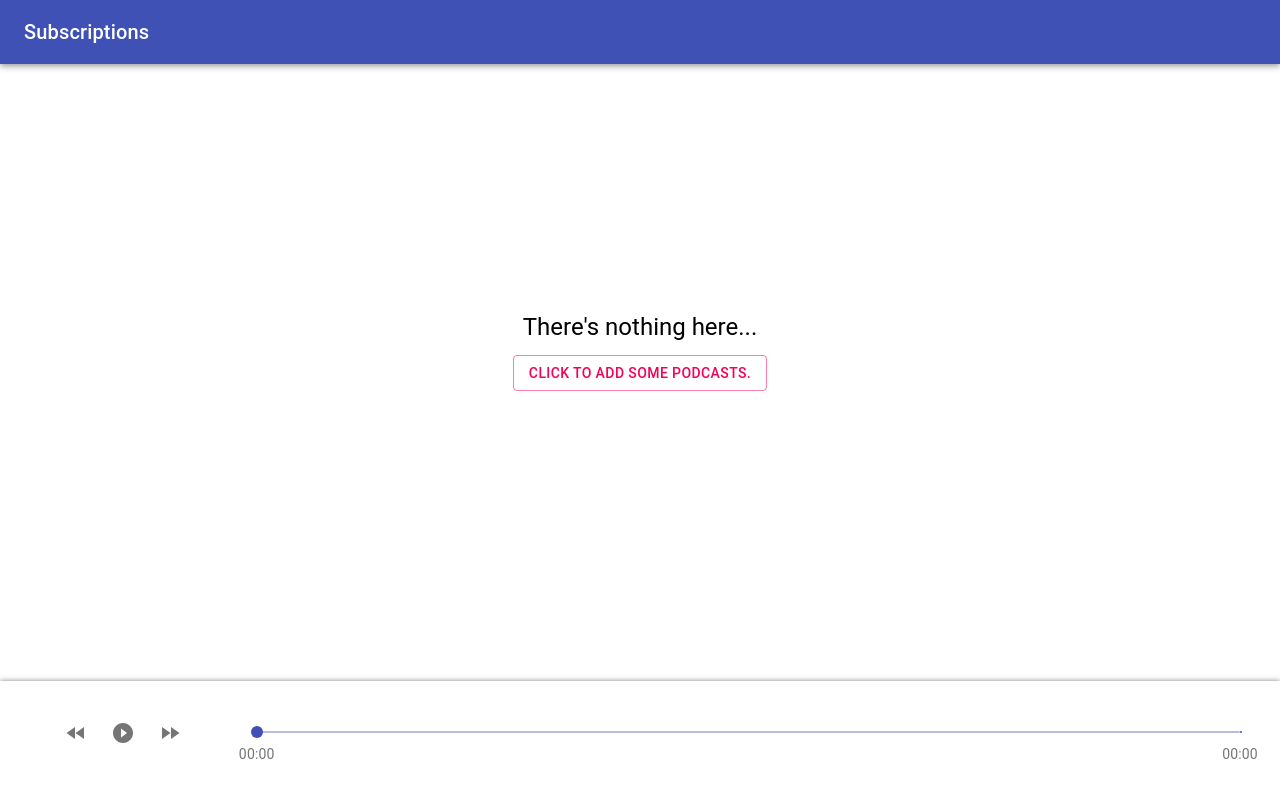
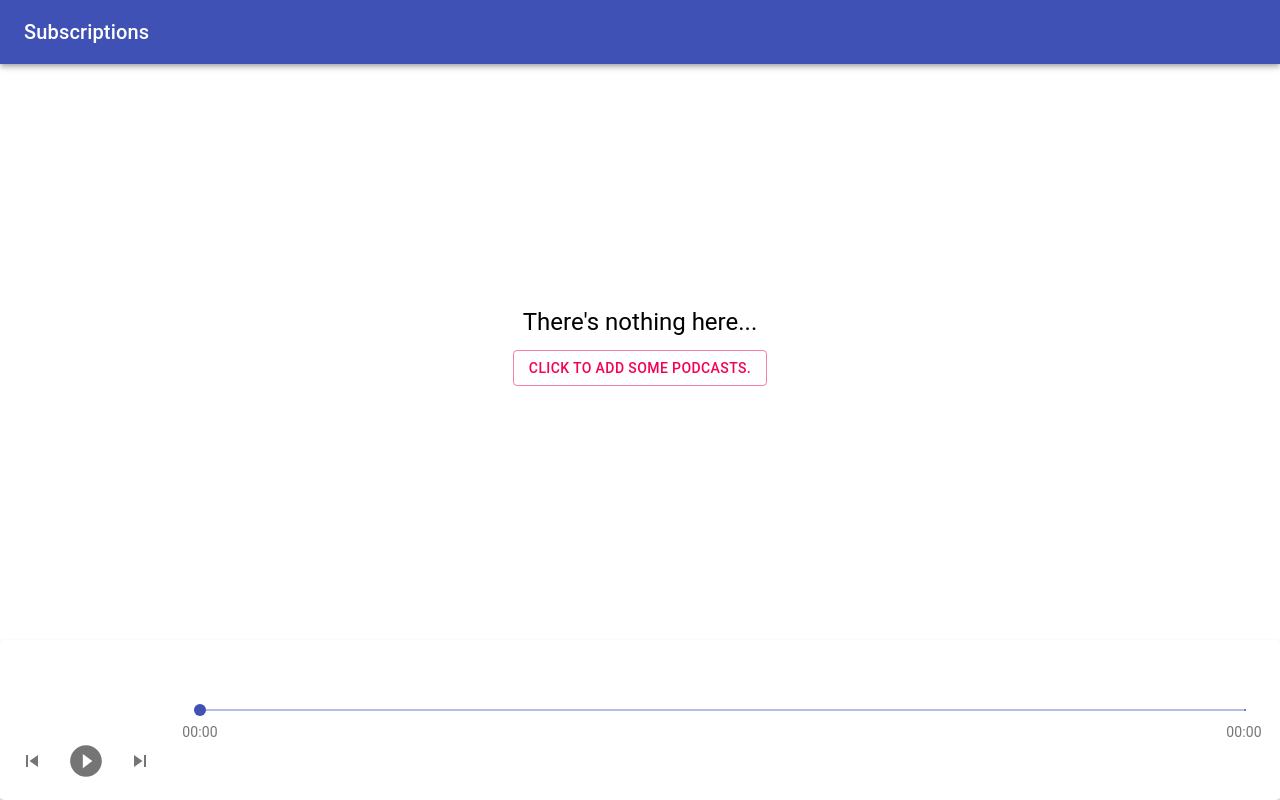
Before and after one commit to daniel-keogh/podcast-player, a React (Create React App) app: page / in a window 1280 px wide. Built offline with nearby package versions, Linux system fonts and the light colour scheme; no server answers.

Commit message:
Improve player component

```diff
--- a/src/App.css
+++ b/src/App.css
@@ -10,7 +10,6 @@
     flex-direction: column;
     height: 100vh;
     width: 100vw;
-    min-width: 960px;
 }
 
 .Main {
@@ -31,6 +30,15 @@
 
 .Player {
     flex-shrink: 0;
-    min-height: 150px;
+    min-height: 160px;
     z-index: 22;
+    position: relative;
 }
+
+.Player .ControlsCard {
+    display: flex;
+    position: absolute;
+    bottom: 0;
+    width: 100%;
+    height: 100%;
+}
--- /dev/null
+++ b/src/components/ControlsCard/ControlsCard.js
@@ -0,0 +1,90 @@
+import React from 'react';
+import { makeStyles } from '@material-ui/core/styles';
+import { Card, CardContent, Slider, ButtonGroup, IconButton, Typography } from '@material-ui/core';
+import { PauseCircleFilled, PlayCircleFilled, SkipPrevious, SkipNext } from '@material-ui/icons';
+
+const useStyles = makeStyles(theme => ({
+    details: {
+        display: 'flex',
+        flexDirection: 'column'
+    },
+    content: {
+        flex: '1 0 auto',
+        whiteSpace: 'nowrap'
+    },
+    controls: {
+        display: 'flex',
+        alignItems: 'center',
+        paddingLeft: theme.spacing(1),
+        paddingBottom: theme.spacing(1)
+    },
+    playIcon: {
+        height: 38,
+        width: 38
+    },
+    seekbar: {
+        display: 'flex',
+        alignItems: 'center',
+        flex: 'auto',
+        margin: '0 36px'
+    }
+}));
+
+const ControlsCard = (props) => {
+    const classes = useStyles();
+
+    return (
+        <Card className="ControlsCard" style={{ display: "flex" }}>
+            <div className={classes.details}>
+                <CardContent className={classes.content}>
+                    <Typography component="h5" variant="h5">
+                        {props.epTitle}
+                    </Typography>
+                    <Typography variant="subtitle1" color="textSecondary">
+                        {props.podTitle}
+                    </Typography>
+                </CardContent>
+                <div className={classes.controls}>
+                    <ButtonGroup>
+                        <IconButton onClick={props.handleRewind}>
+                            <SkipPrevious />
+                        </IconButton>
+                        <IconButton onClick={props.handlePlayBack}>
+                            {(props.isPlaying) ? <PauseCircleFilled className={classes.playIcon} /> : <PlayCircleFilled className={classes.playIcon} />}
+                        </IconButton>
+                        <IconButton onClick={props.handleFastForward}>
+                            <SkipNext />
+                        </IconButton>
+                    </ButtonGroup>
+                </div>
+            </div>
+            <div className={classes.seekbar}>
+                <Slider
+                    defaultValue={0}
+                    value={((props.currentTime / props.duration) * 100)}
+                    marks={[
+                        { value: 0, label: formatSeconds(props.currentTime) },
+                        { value: 100, label: formatSeconds(props.duration) }
+                    ]}
+                    onChange={props.handleSliderChange}
+                />
+            </div>
+        </Card>
+    );
+}
+
+const formatSeconds = (secs) => {
+    if (Number.isNaN(secs))
+        return '00:00';
+
+    const h = String(Math.floor(secs / 3600)).padStart(2, '0');
+    const m = String(Math.floor(secs % 3600 / 60)).padStart(2, '0');
+    const s = String(Math.floor(secs % 3600 % 60)).padStart(2, '0');
+
+    if (h === '00') {
+        return `${m}:${s}`;
+    }
+    return `${h}:${m}:${s}`;
+}
+
+export default ControlsCard;
--- a/src/components/MainView.js
+++ b/src/components/MainView.js
@@ -1,8 +1,8 @@
 import React, { Component } from 'react';
 import axios from 'axios';
 import Welcome from './Welcome';
+import AddNew from './AddNew';
 import { Grid } from '@material-ui/core';
-import AddNew from './AddNew';
 
 class MainView extends Component {
     constructor(props) {
--- a/src/components/Player/Player.css
+++ /dev/null
@@ -1,28 +0,0 @@
-.controls {
-    display: flex;
-    position: fixed;
-    bottom: 0;
-    right: 0;
-    left: 0;
-    padding: 0 15px 15px 15px;
-    box-shadow: 0px 0px 5px 0px rgba(0,0,0,0.50);
-}
-
-.controls-center {
-    flex: 10;
-    padding-top: 22px;
-    text-align: center;
-    margin: 0 25px;
-}
-
-.controls-left {
-    flex: 2;
-    display: inherit;
-    padding: 10px;
-    justify-content: center;
-    align-items: center;
-}
-
-.seek {
-    margin: 15px 0;
-}
--- a/src/components/Player/Player.js
+++ b/src/components/Player/Player.js
@@ -1,8 +1,6 @@
 import React, { Component } from 'react';
-import { Slider, IconButton, ButtonGroup, Typography } from '@material-ui/core';
-import { PlayCircleFilled, FastRewind, FastForward, PauseCircleFilled } from '@material-ui/icons';
 import Audio from '../Audio/Audio';
-import "./Player.css";
+import ControlsCard from '../ControlsCard/ControlsCard';
 
 class Player extends Component {
     constructor(props) {
@@ -24,45 +22,22 @@ class Player extends Component {
     render() {
         return (
             <React.Fragment>
-                <div className="controls">
-                    <div className="controls-left">
-                        <ButtonGroup>
-                            <IconButton onClick={this.handleRewind}>
-                                <FastRewind />
-                            </IconButton>
-                            <IconButton onClick={this.handlePlayBack}>
-                                {(this.state.isPlaying) ? <PauseCircleFilled /> : <PlayCircleFilled />}
-                            </IconButton>
-                            <IconButton onClick={this.handleFastForward}>
-                                <FastForward />
-                            </IconButton>
-                        </ButtonGroup>
-                    </div>
-                    <div className="controls-center">
-                        <div className="episode-title">
-                            <Typography variant="h6">{this.state.epTitle}</Typography>
-                        </div>
-                        <div className="podcast-title">
-                            <Typography variant="overline">{this.state.podTitle}</Typography>
-                        </div>
-                        <div className="seek">
-                            <Slider
-                                defaultValue={0}
-                                value={this.timeAsPercent()}
-                                marks={[
-                                    {value: 0, label: this.formatSeconds(this.state.currentTime)},
-                                    {value: 100, label: this.formatSeconds(this.state.duration)}
-                                ]}
-                                onChange={this.handleSliderChange}
-                            />
-                        </div>
-                    </div>
-                </div>
+                <ControlsCard
+                    epTitle={this.state.epTitle}
+                    podTitle={this.state.podTitle}
+                    isPlaying={this.state.isPlaying}
+                    currentTime={this.state.currentTime}
+                    duration={this.state.duration}
+                    handleRewind={this.handleRewind}
+                    handleFastForward={this.handleFastForward}
+                    handlePlayBack={this.handlePlayBack}
+                    handleSliderChange={this.handleSliderChange}
+                />
                 <Audio
                     element={this.audioElement}
+                    src={this.state.src}
                     handleTimeUpdate={this.handleTimeUpdate}
                     handlePlaybackEnd={this.handlePlaybackEnd}
-                    src={this.state.src}
                 />
             </React.Fragment>
         );
@@ -79,6 +54,12 @@ class Player extends Component {
             isPlaying: !state.isPlaying,
             duration: this.audioElement.current.duration
         }));
+    }
+
+    handlePlaybackEnd = () => {
+        this.setState({
+            isPlaying: false
+        });
     }
 
     handleRewind = () => {
@@ -117,12 +98,6 @@ class Player extends Component {
         }));
     }
 
-    handlePlaybackEnd = () => {
-        this.setState({
-            isPlaying: false
-        });
-    }
-
     handleSliderChange = (e, value) => {
         this.audioElement.current.currentTime = this.state.duration * value * 0.01;
 
@@ -136,24 +111,6 @@ class Player extends Component {
             currentTime: e.target.currentTime
         });
     }
-
-    timeAsPercent = () => {
-        return ((this.state.currentTime / this.state.duration) * 100);
-    }
-
-    formatSeconds = (secs) => {
-        if (Number.isNaN(secs))
-            return '00:00';
-
-        const h = String(Math.floor(secs / 3600)).padStart(2, '0');
-        const m = String(Math.floor(secs % 3600 / 60)).padStart(2, '0');
-        const s = String(Math.floor(secs % 3600 % 60)).padStart(2, '0');
-
-        if (h === '00') {
-            return `${m}:${s}`;
-        }
-        return `${h}:${m}:${s}`;
-    }
 }
 
 export default Player;
```
